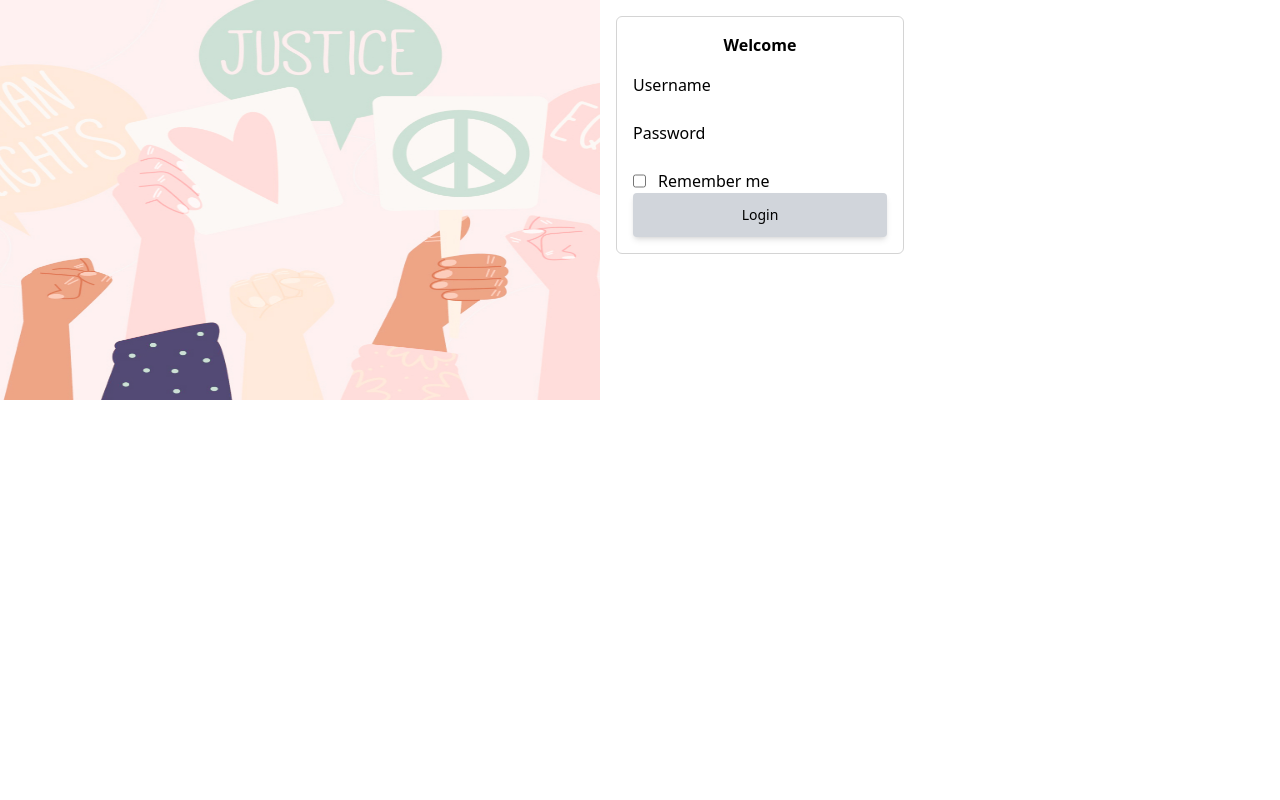
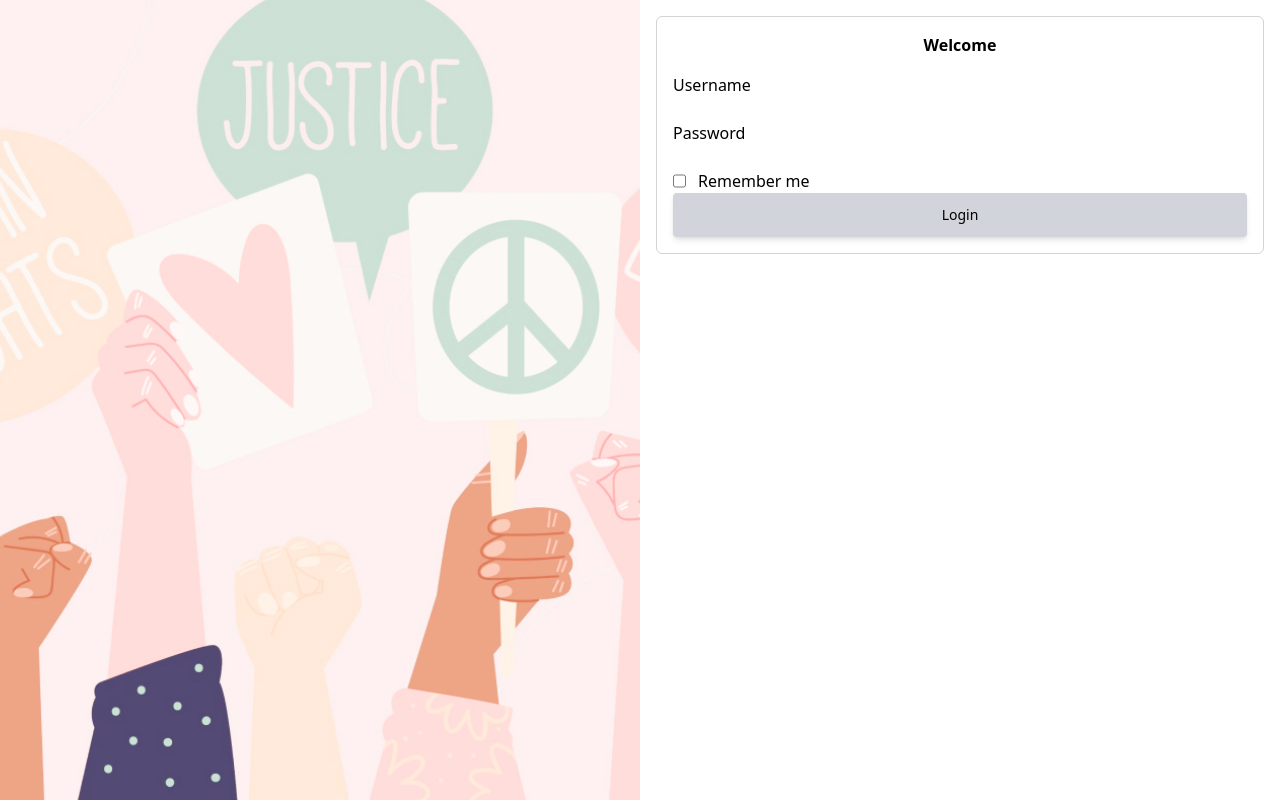
Before and after one commit to huridocs/uwazi-client, a Next.js app: page /login in a window 1280 px wide. Built offline with nearby package versions, Linux system fonts and the light colour scheme.

Commit message:
css adjustments

```diff
--- a/src/pages/login.tsx
+++ b/src/pages/login.tsx
@@ -27,17 +27,22 @@ const Login: NextPage = () => {
   };
 
   return (
-    <section className="h-screen">
-      <div className="flex">
-        <div className="invisible md:visible">
-          <Image src="/loginPicture.jpg" alt="login" width="600" height="400" />
+    <section>
+      <div className="login-container flex min-h-screen">
+        <div className="image hidden md:block relative w-1/2">
+          <Image
+            src="/loginPicture.jpg"
+            alt="UWAZI image presentation"
+            layout="fill"
+            objectFit="cover"
+          />
         </div>
-        <div className="w-80">
+        <div className="form w-1/2">
           <form onSubmit={handleSubmit(onSubmit)}>
-            <div className="flex flex-col p-4 m-4 bg-white border rounded-md border-neutral-300 hover:border-neutral-500 hover:shadow-md">
+            <div className="fields flex flex-col p-4 m-4 bg-white border rounded-md border-neutral-300 hover:border-neutral-500 hover:shadow-md">
               <>
                 <h2 className="mb-4 font-bold text-center">Welcome</h2>
-                <label htmlFor="username" className="flex flex-col">
+                <label htmlFor="username" className="username flex flex-col">
                   Username
                   <input
                     type="text"
@@ -49,7 +54,7 @@ const Login: NextPage = () => {
                   />
                   {errors.username && <p>Username is required.</p>}
                 </label>
-                <label htmlFor="password" className="flex flex-col">
+                <label htmlFor="password" className="password flex flex-col">
                   Password
                   <input
                     type="password"
@@ -61,7 +66,7 @@ const Login: NextPage = () => {
                   />
                   {errors.password && <p>Password is required.</p>}
                 </label>
-                <label htmlFor="remember" className="flex flex-row gap-3">
+                <label htmlFor="remember" className="remember flex flex-row gap-3">
                   <input
                     type="checkbox"
                     id="remember"
```
